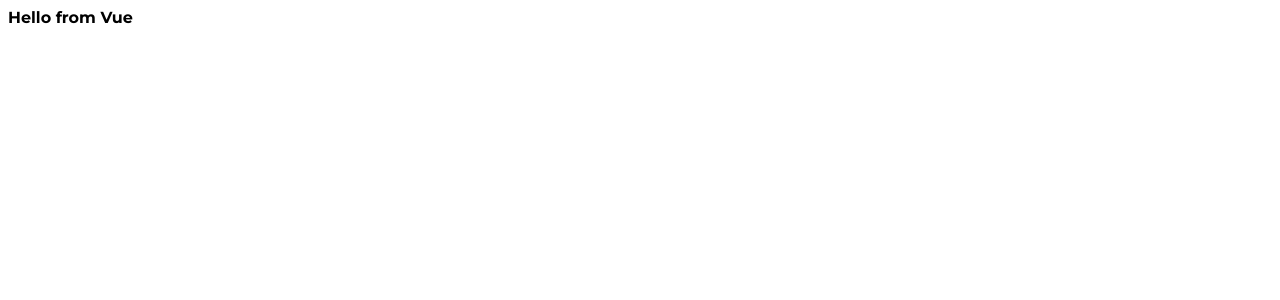
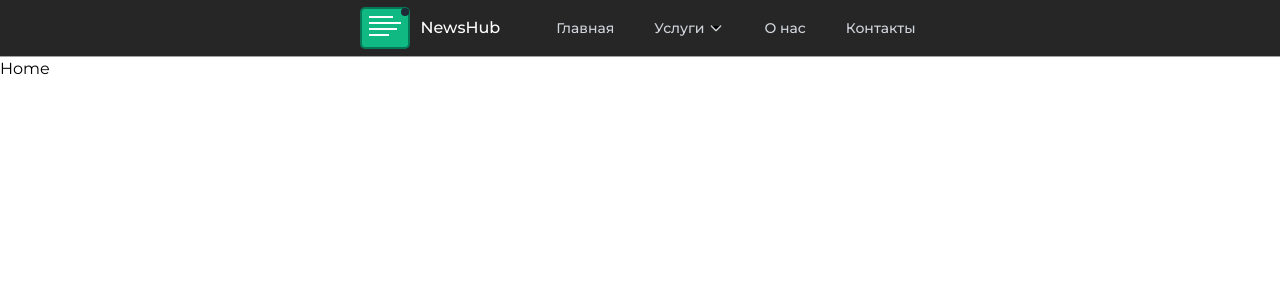
Before and after one commit to DlnKot/xtravault, a Vue app: page / in a window 1280 px wide. Shown: the top 300 px of the page. Built offline with nearby package versions, Linux system fonts and the light colour scheme; a web font is replaced by a local one.

Commit message:
Create a navbar components and add simple route

```diff
--- a/index.html
+++ b/index.html
@@ -7,7 +7,7 @@
     <link rel="preconnect" href="https://fonts.gstatic.com" crossorigin>
     <link href="https://fonts.googleapis.com/css2?family=Kode+Mono:wght@400..700&family=Montserrat:ital,wght@0,100..900;1,100..900&display=swap"
           rel="stylesheet">
-    <link rel="stylesheet" href="./src/style.css">
+    <link href="/src/style.css" rel="stylesheet">
     <meta name="viewport" content="width=device-width, initial-scale=1.0">
     <title>Vite App</title>
 </head>
--- a/package.json
+++ b/package.json
@@ -13,7 +13,10 @@
     "lint": "eslint ."
   },
   "dependencies": {
-    "vue": "^3.5.22"
+    "@tailwindcss/vite": "^4.1.15",
+    "tailwindcss": "^4.1.15",
+    "vue": "^3.5.22",
+    "vue-router": "^4.6.3"
   },
   "devDependencies": {
     "@vitejs/plugin-vue": "^6.0.1",
--- a/src/App.vue
+++ b/src/App.vue
@@ -1,11 +1,21 @@
 <script setup>
+import Navbar from "./components/Navbar.vue";
+import {ref} from "vue";
+
+let siteName = ref("NewsHub");
+let logoUrl = ref("./favicon.svg");
 
 </script>
 
 <template>
-<div>
-  <strong>Hello from Vue</strong>
-</div>
+
+  <Navbar
+      :site-name="siteName"
+      :logo-url="logoUrl"
+  />
+  <RouterView/>
+
+
 </template>
 
 <style scoped>
--- /dev/null
+++ b/src/components/Navbar.vue
@@ -0,0 +1,56 @@
+<script setup>
+ const props = defineProps({
+   siteName: {
+     type: String,
+     required: true,
+     default: 'NewsHub',
+   },
+   logoUrl: {
+     type: String,
+     required: true,
+     default: '../assets/img/favicon.svg',
+   }
+ })
+</script>
+
+<template>
+  <nav class="bg-neutral-800 border-neutral-400 border-b-1 font-(family-name:--primary-font)">
+    <div class="px-16">
+      <div class="flex items-center justify-center gap-1 h-14">
+        <div class="flex flex-row items-center gap-1">
+          <RouterLink class="text-white font-bold text-xl" to="/" :class="{ active: $route.name === 'Home'}"><img :src="logoUrl" alt="logo"></RouterLink>
+          <RouterLink to="/" :class="{ active: $route.name === 'Home'}" class="text-white font-medium">{{ siteName }}</RouterLink>
+        </div>
+
+
+        <div class="hidden md:block">
+          <div class="ml-10 flex items-baseline space-x-4">
+            <RouterLink to="/" class="text-gray-300 hover:bg-gray-700 hover:text-white px-3 py-2 rounded-md text-sm font-medium">Главная</RouterLink>
+
+            <!-- Dropdown -->
+            <div class="relative group">
+              <button class="text-gray-300 hover:bg-gray-700 hover:text-white px-3 py-2 rounded-md text-sm font-medium flex items-center">
+                Услуги
+                <svg class="ml-1 w-4 h-4" stroke="currentColor" viewBox="0 0 24 24">
+                  <path stroke-linecap="round" stroke-linejoin="round" stroke-width="2" d="M19 9l-7 7-7-7"></path>
+                </svg>
+              </button>
+
+              <!-- Dropdown Menu -->
+              <div class="absolute left-0 mt-2 w-48 bg-white rounded-md shadow-lg py-1 opacity-0 invisible group-hover:opacity-100 group-hover:visible transition-all duration-300">
+                <a href="#" class="block px-4 py-2 text-sm text-gray-700 hover:bg-gray-100">Веб-разработка</a>
+                <a href="#" class="block px-4 py-2 text-sm text-gray-700 hover:bg-gray-100">Дизайн</a>
+                <a href="#" class="block px-4 py-2 text-sm text-gray-700 hover:bg-gray-100">Маркетинг</a>
+                <a href="#" class="block px-4 py-2 text-sm text-gray-700 hover:bg-gray-100">Консультации</a>
+              </div>
+            </div>
+
+            <a href="#" class="text-gray-300 hover:bg-gray-700 hover:text-white px-3 py-2 rounded-md text-sm font-medium">О нас</a>
+            <a href="#" class="text-gray-300 hover:bg-gray-700 hover:text-white px-3 py-2 rounded-md text-sm font-medium">Контакты</a>
+          </div>
+        </div>
+
+      </div>
+    </div>
+  </nav>
+</template>
--- a/src/main.js
+++ b/src/main.js
@@ -1,4 +1,7 @@
 import { createApp } from 'vue'
 import App from './App.vue'
+import router from "./router/index.js";
 
-createApp(App).mount('#app')
+createApp(App).use(router).mount('#app')
+
+// app.use(router)
--- /dev/null
+++ b/src/router/index.js
@@ -0,0 +1,24 @@
+import {createWebHistory, createRouter} from 'vue-router'
+
+const Home = () => import('@/views/Home.vue')
+const About = () => import('@/views/About.vue')
+
+const routes = [
+    {
+        path: '/',
+        name: 'Home',
+        component: Home,
+    },
+    {
+        path: '/about',
+        name: 'About',
+        component: About,
+    },
+]
+
+const router = createRouter({
+    history: createWebHistory(),
+    routes,
+})
+
+export default router
--- a/src/style.css
+++ b/src/style.css
@@ -1,22 +1,11 @@
-:root {
-    --color-primary: #ffffff;
-    --color-bg: #343d4b;
-    --color-primary-invert: #000000;
-    --color-bg-card: #272e37;
-    --color-bg-main: #222831;
-    --gr: linear-gradient(91deg,rgba(144, 217, 224, 0.9) 29%, rgba(84, 96, 238, 0.9) 60%);
-    --gr-inverted: linear-gradient(-90deg,rgba(144, 217, 224, 0.9) 29%, rgba(84, 96, 238, 0.9) 60%);
-    --font: "Montserrat", sans-serif;
+@import "tailwindcss";
+
+* {
+    --primary-font: Montserrat, sans-serif;
 }
 
 body {
-
-    font-synthesis: none;
-    text-rendering: optimizeLegibility;
-    -webkit-font-smoothing: antialiased;
-    -moz-osx-font-smoothing: grayscale;
-
-
-    font-family: var(--font), sans-serif;
-
+    font-family: "Montserrat", sans-serif;
+    font-optical-sizing: auto;
+    font-style: normal;
 }
--- /dev/null
+++ b/src/views/About.vue
@@ -0,0 +1,13 @@
+<script setup>
+
+</script>
+
+<template>
+<div>
+  About
+</div>
+</template>
+
+<style scoped>
+
+</style>
--- /dev/null
+++ b/src/views/Home.vue
@@ -0,0 +1,13 @@
+<script setup>
+
+</script>
+
+<template>
+<div>
+  Home
+</div>
+</template>
+
+<style scoped>
+
+</style>
--- a/vite.config.js
+++ b/vite.config.js
@@ -1,20 +1,17 @@
-import { fileURLToPath, URL } from 'node:url'
-
-import { defineConfig } from 'vite'
+import {fileURLToPath, URL} from 'node:url'
+import tailwindcss from '@tailwindcss/vite'
+import {defineConfig} from 'vite'
 import vue from '@vitejs/plugin-vue'
 
 
 // https://vite.dev/config/
 export default defineConfig({
 
-    plugins: [vue()],
-    base: '/xtravault/', // замените на имя вашего репозитория
-    build: {
+    plugins: [vue(), tailwindcss()], base: '/xtravault/', build: {
         outDir: 'dist'
+    }, resolve: {
+        alias: {
+            '@': fileURLToPath(new URL('./src', import.meta.url))
+        },
     },
-  resolve: {
-    alias: {
-      '@': fileURLToPath(new URL('./src', import.meta.url))
-    },
-  },
 })
```
Also changed, not shown: public/favicon.svg (added), 1 other file (tests, documents, lock files or other folders).
